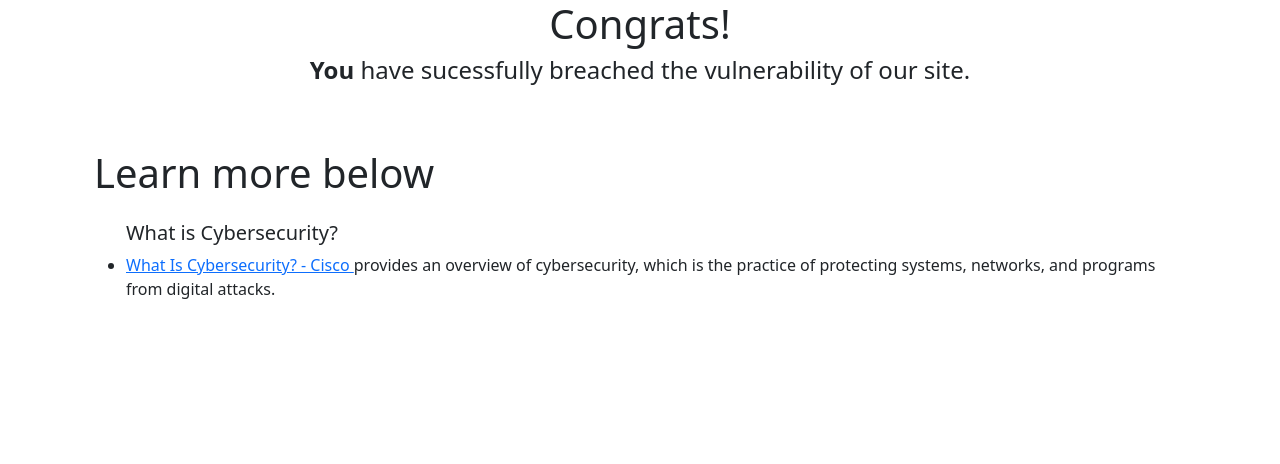
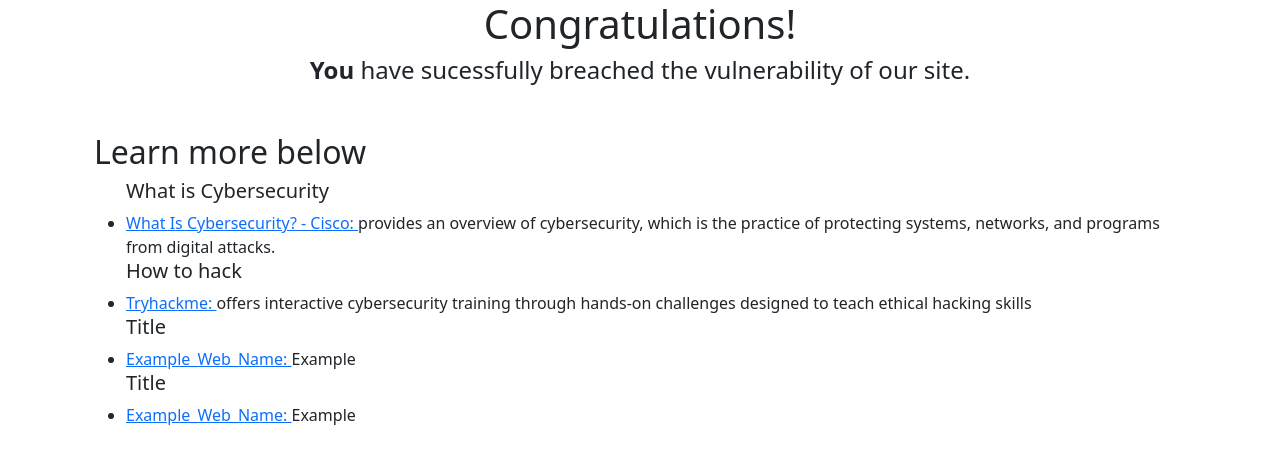
Before and after one commit to aaronmpark/hackathon, a React (Vite) app: page /About in a window 1280 px wide. Shown: the top 464 px of the page. Built offline with nearby package versions, Linux system fonts and the light colour scheme.

Commit message:
Added more detail to About

```diff
--- a/src/pages/about.tsx
+++ b/src/pages/about.tsx
@@ -1,6 +1,6 @@
 import React from "react";
 import { useNavigate } from "react-router-dom";
-import { Container, Form } from "react-bootstrap";
+import { Container, ListGroup } from "react-bootstrap";
 
 
 const About = () => {
@@ -8,17 +8,23 @@ const About = () => {
 
     return (
         <Container>
-            <div className="text-center"><h1>Congrats!</h1></div>
+            <div className="text-center"><h1>Congratulations!</h1></div>
             <div className="text-center"><h4><b>You</b> have sucessfully breached the vulnerability of our site.</h4></div>
             <div className = "mt-5">
-                <div className = "py-3">
-                    <h1>Learn more below</h1>
-                </div>
+                <h2>Learn more below</h2>
+                <ul>
+                    <h5>What is Cybersecurity</h5>
+                    <li><a href = "https://www.cisa.gov/news-events/news/what-cybersecurity"> What Is Cybersecurity? - Cisco: </a>
+                    provides an overview of cybersecurity, which is the practice of protecting systems, networks, and programs from digital attacks.</li>
+                    <h5>How to hack</h5>
+                    <li><a href = "https://tryhackme.com/">Tryhackme: </a> offers interactive cybersecurity training through hands-on challenges designed to teach ethical hacking skills</li>
+                    <h5>Title</h5>
+                    <li><a href = "">Example_Web_Name: </a> Example</li>
+                    <h5>Title</h5>
+                    <li><a href = "">Example_Web_Name: </a> Example</li>
+                </ul>
 
-                <ul>
-                    <h5>What is Cybersecurity?</h5>
-                    <li><a href = "https://www.cisa.gov/news-events/news/what-cybersecurity"> What Is Cybersecurity? - Cisco </a> provides an overview of cybersecurity, which is the practice of protecting systems, networks, and programs from digital attacks.</li>
-                </ul>
+
             </div>
         </Container>
     )
```
